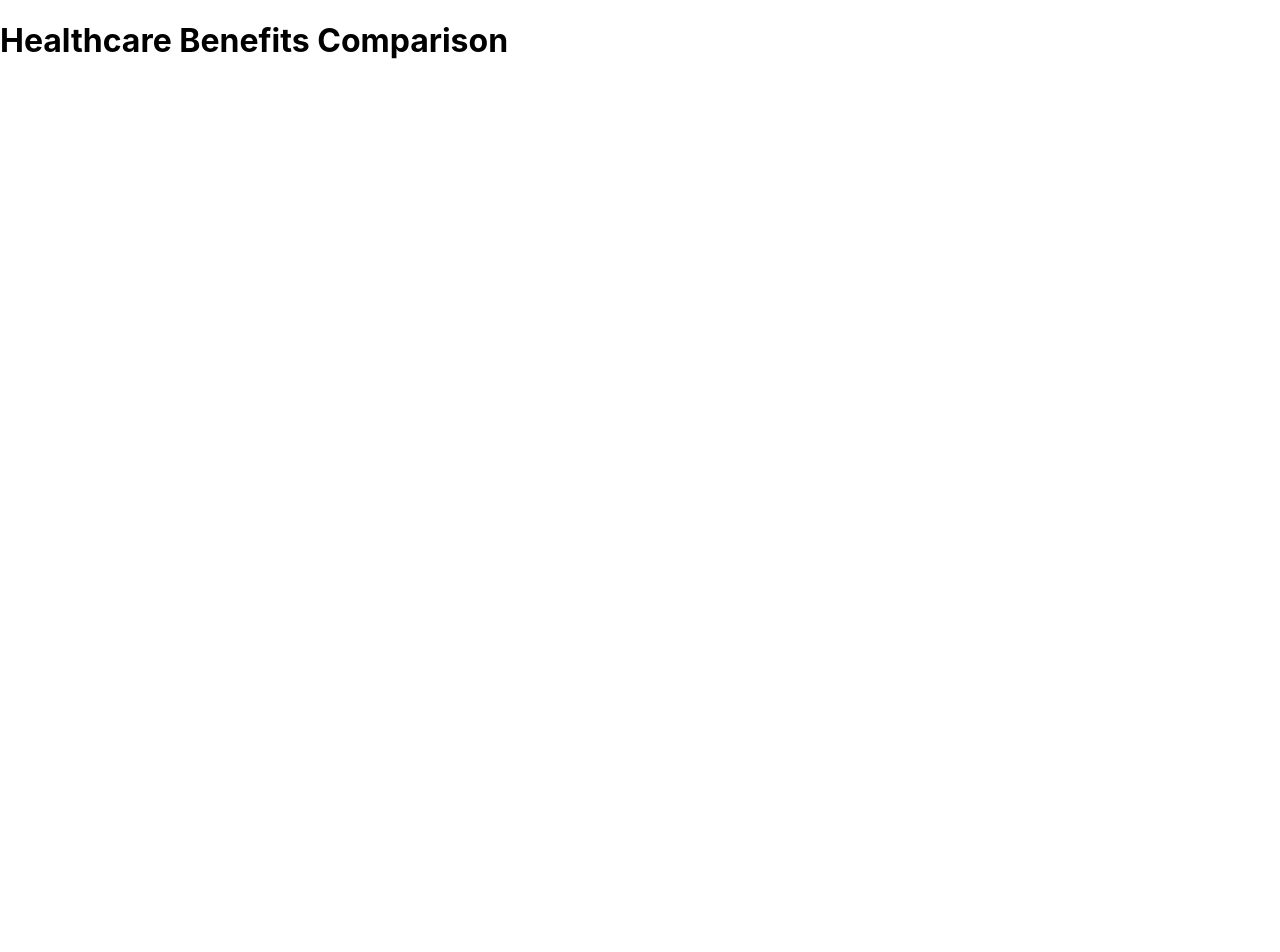
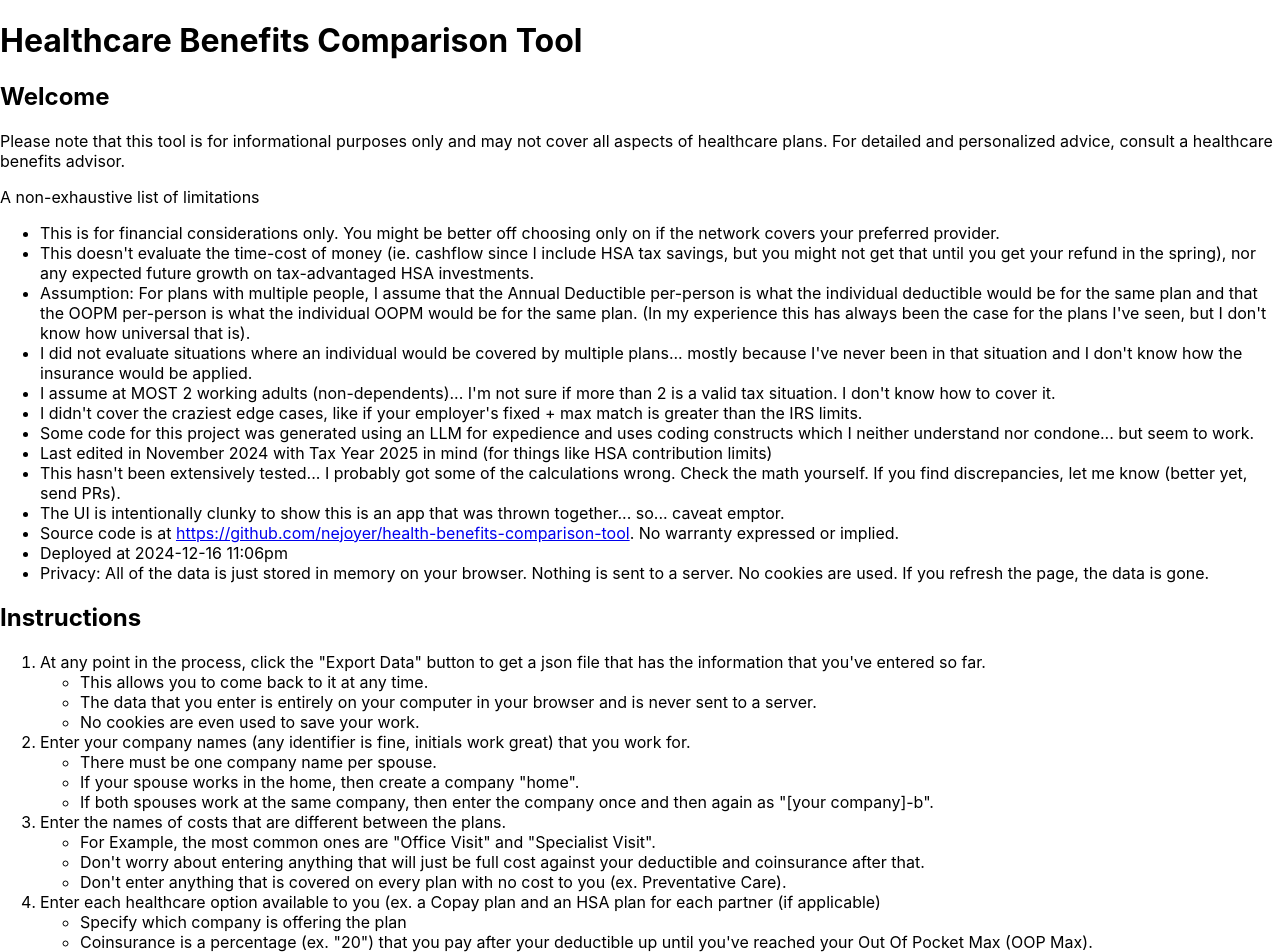
Before and after one commit to nejoyer/health-benefits-comparison-tool, a React (Create React App) app: page /health-benefits-comparison-tool/ in a window 1280 px wide. Shown: the top 952 px of the page. Before the commit the page ends 800 px from the top, so only its background shows below. Built offline with nearby package versions, Linux system fonts and the light colour scheme.

Commit message:
Instructions + a change to make it work in gh-pages

```diff
--- a/src/App.js
+++ b/src/App.js
@@ -25,9 +25,9 @@ function App() {
   };
 
   return (
-    <Router>
+    <Router basename='/health-benefits-comparison-tool'>
       <div className="App">
-        <h1>Healthcare Benefits Comparison</h1>
+        <h1>Healthcare Benefits Comparison Tool</h1>
         <Routes>
           <Route path="/" element={<Home setCompanies={setCompanies} setCostNames={setCostNames} setFamilyMembers={setFamilyMembers} setPlans={setPlans} />} />
           <Route path="/companies" element={<CompanyForm companies={companies} setCompanies={setCompanies} clearAllData={clearAllData} />} />
--- a/src/components/Home.js
+++ b/src/components/Home.js
@@ -26,20 +26,75 @@ function Home({ setCompanies, setCostNames, setFamilyMembers, setPlans }) {
       <p>A non-exhaustive list of limitations</p>
       <ul>
         <li>This is for financial considerations only. You might be better off choosing only on if the network covers your preferred provider.</li>
-        <li>This doesn't evaluate the time-cost of money (ie. cashflow since I include HSA tax savings, but you might not get that until you get your refund in the spring)</li>
-        <li>Assumption: For plans with multiple people, I assume that the Annual Deductible per-person is 1/2 of the total and that the OOPM per-person is 1/2 of the total.</li>
+        <li>This doesn't evaluate the time-cost of money (ie. cashflow since I include HSA tax savings, but you might not get that until you get your refund in the spring), nor any expected future growth on tax-advantaged HSA investments.</li>
+        <li>Assumption: For plans with multiple people, I assume that the Annual Deductible per-person is what the individual deductible would be for the same plan and that the OOPM per-person is what the individual OOPM would be for the same plan. (In my experience this has always been the case for the plans I've seen, but I don't know how universal that is).</li>
         <li>I did not evaluate situations where an individual would be covered by multiple plans... mostly because I've never been in that situation and I don't know how the insurance would be applied.</li>
-        <li>I assume at MOST 2 working adults... I'm not sure if more than 2 is a valid tax situation. I don't know how to cover it.</li>
-        <li>Financial Impact for each plan doesn't include HSA impact... because there are IRS limits about your total family HSA benefits... so I had to calculate that at the comination level. It is included in the grand total though.</li>
+        <li>I assume at MOST 2 working adults (non-dependents)... I'm not sure if more than 2 is a valid tax situation. I don't know how to cover it.</li>
         <li>I didn't cover the craziest edge cases, like if your employer's fixed + max match is greater than the IRS limits.</li>
         <li>Some code for this project was generated using an LLM for expedience and uses coding constructs which I neither understand nor condone... but seem to work.</li>
         <li>Last edited in November 2024 with Tax Year 2025 in mind (for things like HSA contribution limits)</li>
-        <li>This hasn't been extensively tested... I probably got some of the calculations wrong. Check the math yourself. If you find discrepancies, let me know.</li>
-        <li>The UI is intentionally clunky to show this is an app that was thrown together so caeat emptor.</li>
+        <li>This hasn't been extensively tested... I probably got some of the calculations wrong. Check the math yourself. If you find discrepancies, let me know (better yet, send PRs).</li>
+        <li>The UI is intentionally clunky to show this is an app that was thrown together... so... caveat emptor.</li>
+        <li>Source code is at <a href='https://github.com/nejoyer/health-benefits-comparison-tool'>https://github.com/nejoyer/health-benefits-comparison-tool</a>. No warranty expressed or implied.</li>
+        <li>Deployed at 2024-12-16 11:06pm</li>
+        <li>Privacy: All of the data is just stored in memory on your browser. Nothing is sent to a server. No cookies are used. If you refresh the page, the data is gone.</li>
       </ul>
       <h2>Instructions</h2>
       <ol>
-        <li>TODO. I didn't have time to type it out. Hopefully I'll get to this soon.</li>
+        <li>At any point in the process, click the "Export Data" button to get a json file that has the information that you've entered so far.
+          <ul>
+            <li>This allows you to come back to it at any time.</li>
+            <li>The data that you enter is entirely on your computer in your browser and is never sent to a server.</li>
+            <li>No cookies are even used to save your work.</li>
+          </ul>
+        </li>
+        <li>Enter your company names (any identifier is fine, initials work great) that you work for.
+          <ul>
+            <li>There must be one company name per spouse. </li>
+            <li>If your spouse works in the home, then create a company "home". </li>
+            <li>If both spouses work at the same company, then enter the company once and then again as "[your company]-b".</li>
+          </ul>
+        </li>
+        <li>Enter the names of costs that are different between the plans.
+          <ul>
+            <li>For Example, the most common ones are "Office Visit" and "Specialist Visit".</li>
+            <li>Don't worry about entering anything that will just be full cost against your deductible and coinsurance after that.</li>
+            <li>Don't enter anything that is covered on every plan with no cost to you (ex. Preventative Care).</li>
+          </ul>
+        </li>
+        <li>Enter each healthcare option available to you (ex. a Copay plan and an HSA plan for each partner (if applicable)
+          <ul>
+            <li>Specify which company is offering the plan</li>
+            <li>Coinsurance is a percentage (ex. "20") that you pay after your deductible up until you've reached your Out Of Pocket Max (OOP Max).</li>
+            <li>Deductible and OOP max are in dollars.</li>
+            <li>If the plan is HSA eligible, check the box and fill out any relevant employer contributions. Some employers just put money in. Others match a percentage with a max amount they'll contribute. Just fill out the relevant sections.</li>
+            <li>Employee Contribution is what the bi-weekly (every two weeks) cost to you to be in that plan is.</li>
+            <li>Then say what each cost is for that plan. If the plan is a high-deductible HSA plan, then the cost for most things will likely just be out of pocket until deductible, then coinsurance up to OOP Max. For those cases, check the "coinsurance" button.</li>
+          </ul>
+        </li>
+        <li>
+          Enter your family members (any identifer/nickname is fine)
+          <ul>
+            <li>For each family member select the company they work for.</li>
+            <li>Children (dependants) will be identified as those without a company assigned to them.</li>
+          </ul>
+        </li>
+        <li>Enter how much each family member would make in rewards dollars if they were on each plan. (I've seen some amazing rewards programs, so that can really swing the results if you're able to capitalize on those). If there is no rewards program or if any individual is ineligible, just leave it at 0.</li>
+        <li>
+          Results Page:
+          <ul>
+            <li>You can enter how much you would contribute to an HSA. Enter your marginal tax rate as a percentage. <a href='https://www.irs.gov/newsroom/irs-releases-tax-inflation-adjustments-for-tax-year-2025'>Tax Rates.</a> </li>
+            <li>Then enter a scenario for your health care consumption. For each of the cost types you entered, enter how many times you'll use that type of health care.
+              <ul>
+                <li>Ex. If you think you would go to the doctor for a "office visit" twice and between the two times, that would cost $500 ($250 each), then put 2 instances and 500 total.</li>
+                <li>Anything that isn't broken out by your cost types, just put in "Other Costs" (instances doesn't really matter). These are things that will just go against your deductible and the coinsurance for every plan.</li>
+              </ul>
+            </li>
+            <li>As you enter your information, the results at the bottom will update showing you which plans have the best financial impact to you.</li>
+          </ul>
+        </li>
+
+
       </ol>
       <Link to="/companies">
         <button>Get Started</button>
```
Also changed, not shown: 1 other file (tests, documents, lock files or other folders).
